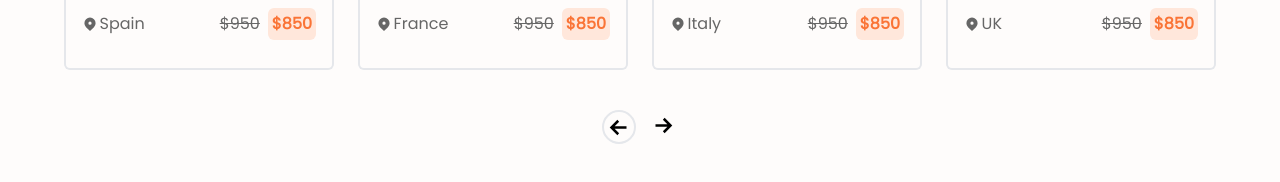
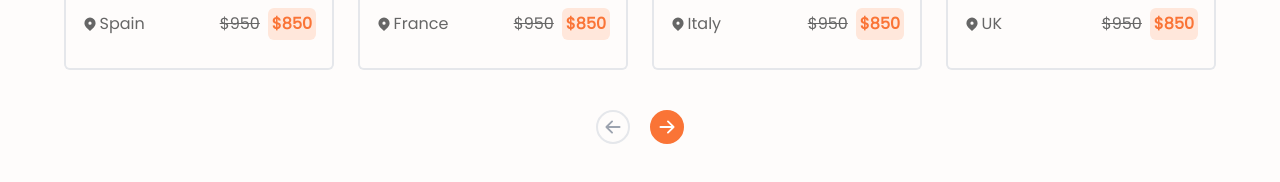
Before and after one commit to baabashinelle/Botel, a React (Create React App) app: page / in a window 1280 px wide. Shown: the part 2271-2453 px from the top of the page. Built offline with nearby package versions, Linux system fonts and the light colour scheme; a web font is replaced by a local one.

Commit message:
hotel arrows

```diff
--- a/src/components/Deals.jsx
+++ b/src/components/Deals.jsx
@@ -1,6 +1,6 @@
 import React from 'react'
 import Hotels from './Hotels'
-import { GrFormPreviousLink, GrFormNextLink } from "react-icons/gr";
+import { BsArrowLeftShort, BsArrowRightShort } from "react-icons/bs";
 
 
 const Deals = () => {
@@ -19,12 +19,12 @@ const Deals = () => {
       <article>
         <Hotels />
       </article>
-      <article className="flex pt-10 text-3xl gap-3">
-        <div className="border-2 rounded-full">
-          <GrFormPreviousLink/>
+      <article className="flex pt-10 text-3xl gap-5">
+        <div className="border-2 rounded-full text-gray-400 cursor-pointer">
+          <BsArrowLeftShort />
         </div>
-        <div>
-          <GrFormNextLink />
+        <div className="rounded-full bg-primary-o border-2 border-primary-o text-white cursor-pointer">
+          <BsArrowRightShort />
         </div>
       </article>
     </div>
```
